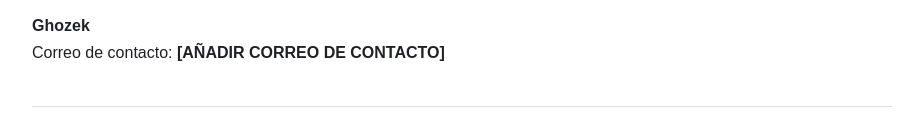
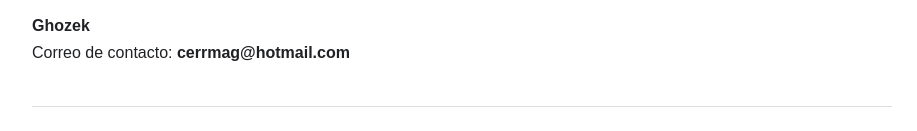
Before and after one commit to ferrmgtz-debug/piropo-cristianos-privacy, a plain HTML site: page index.html in a window 1280 px wide. Shown: the part 2286-2417 px from the top of the page, without its empty margins (178-1095 px from the left). Drawn offline with Linux system fonts and the light colour scheme.

Commit message:
Add files via upload

```diff
--- a/index.html
+++ b/index.html
@@ -177,7 +177,7 @@
 
   <p>
     <strong>Ghozek</strong><br>
-    Correo de contacto: <strong>[AÑADIR CORREO DE CONTACTO]</strong>
+    Correo de contacto: <strong>cerrmag@hotmail.com</strong>
   </p>
 
   <footer>
```
